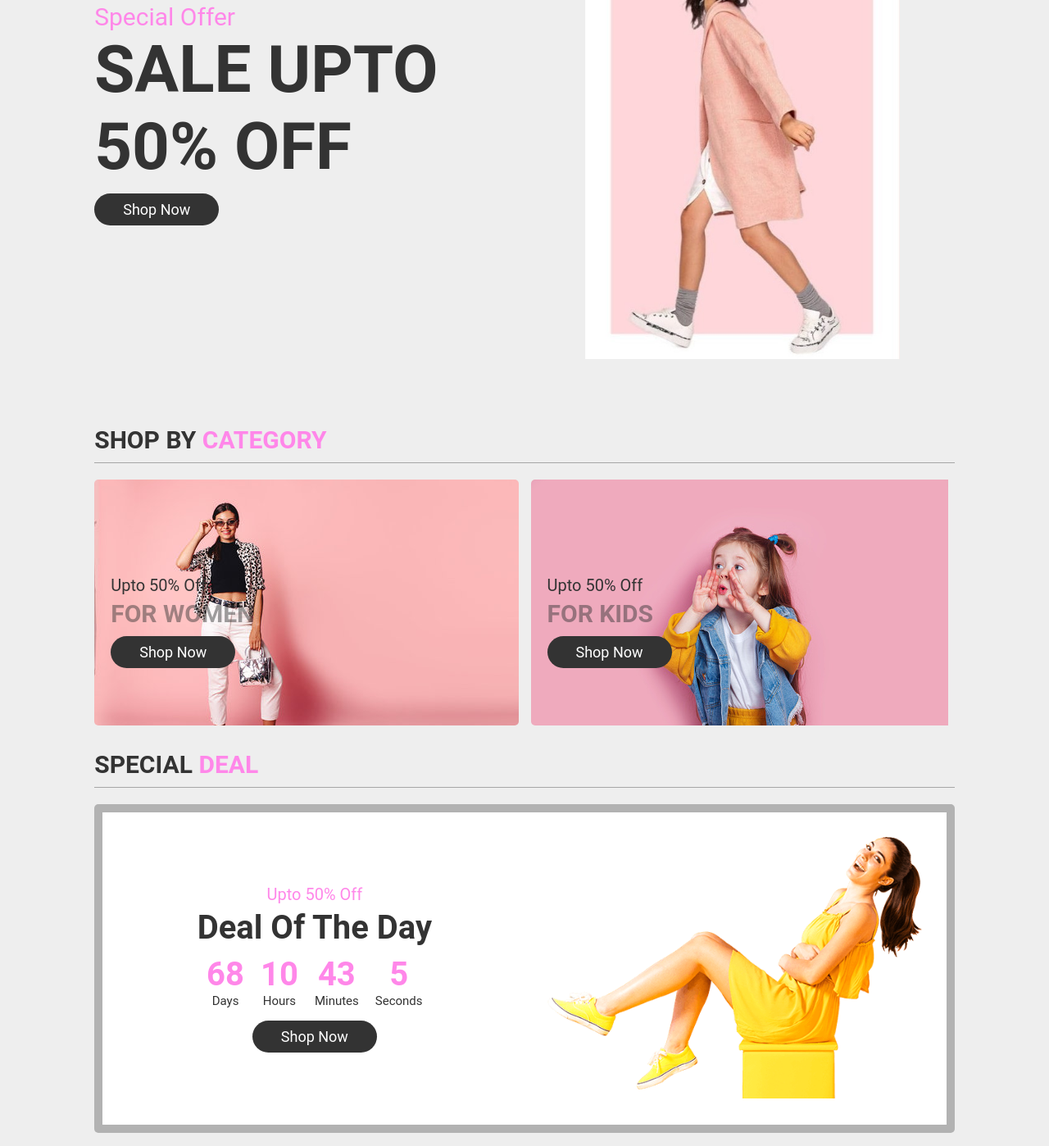
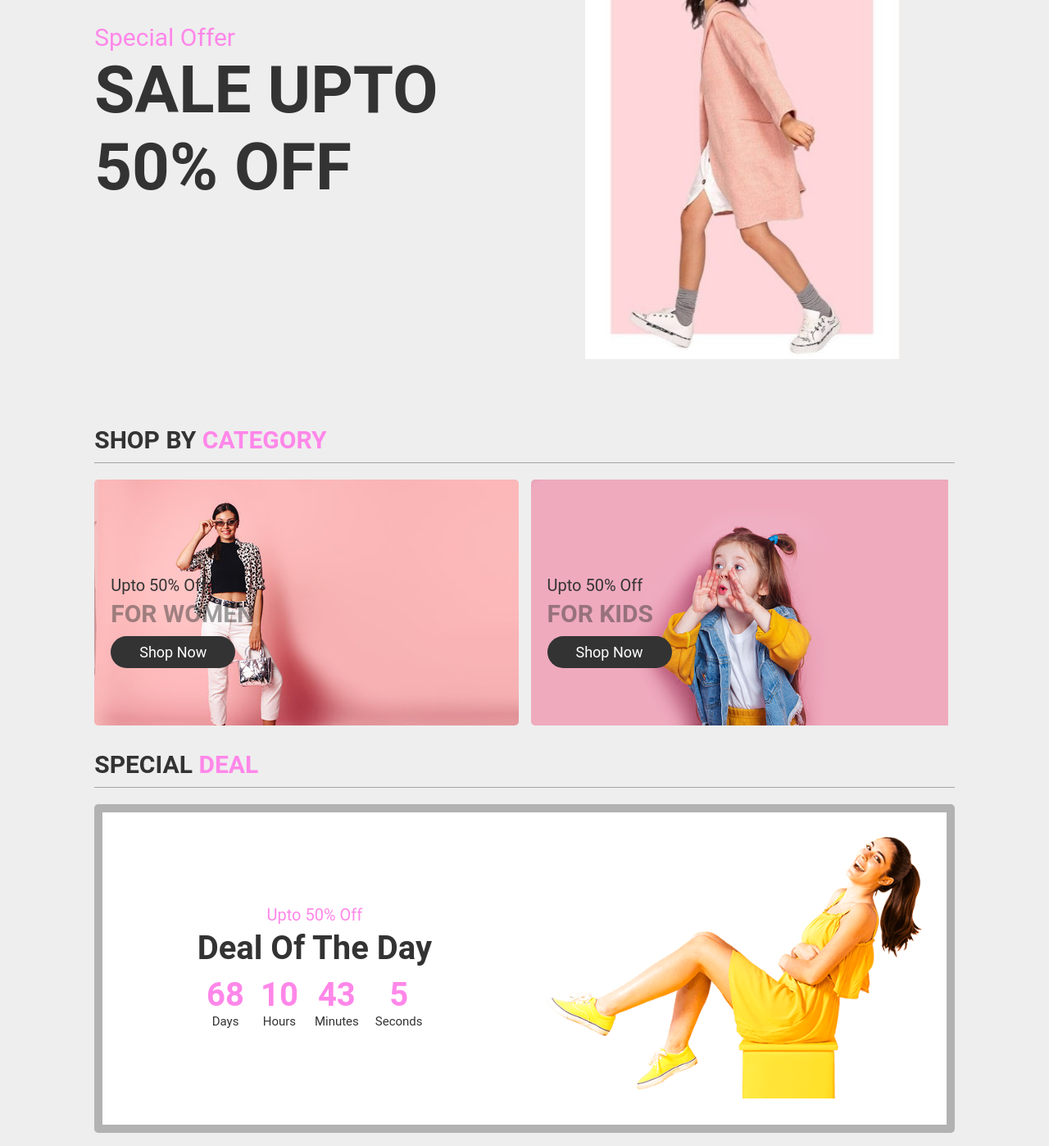
Before and after one commit to mariam20880/Project, a plain HTML site: page Home.html in a window 1280 px wide. Shown: the part 302-1700 px from the top of the page at 82% size. Drawn offline with nearby package versions, Linux system fonts and the light colour scheme.

Commit message:
Update Home.html

```diff
--- a/Home.html
+++ b/Home.html
@@ -478,7 +478,6 @@ header .active{
         <div class="content">
             <span>Special Offer</span>
             <h3>Sale Upto 50% off</h3>
-            <a href="#" class="btn"> Shop now</a>
         </div>
         <div class="image">
             <img src="images/form3.jpeg">
@@ -532,8 +531,7 @@ header .active{
                         <h3 id="seconds">00</h3>
                         <span>seconds</span>
                     </div>
-                </div>
-                <a href="#" class="btn">shop now</a>
+		    </div>
             </div>
 
             <div class="image">
```
